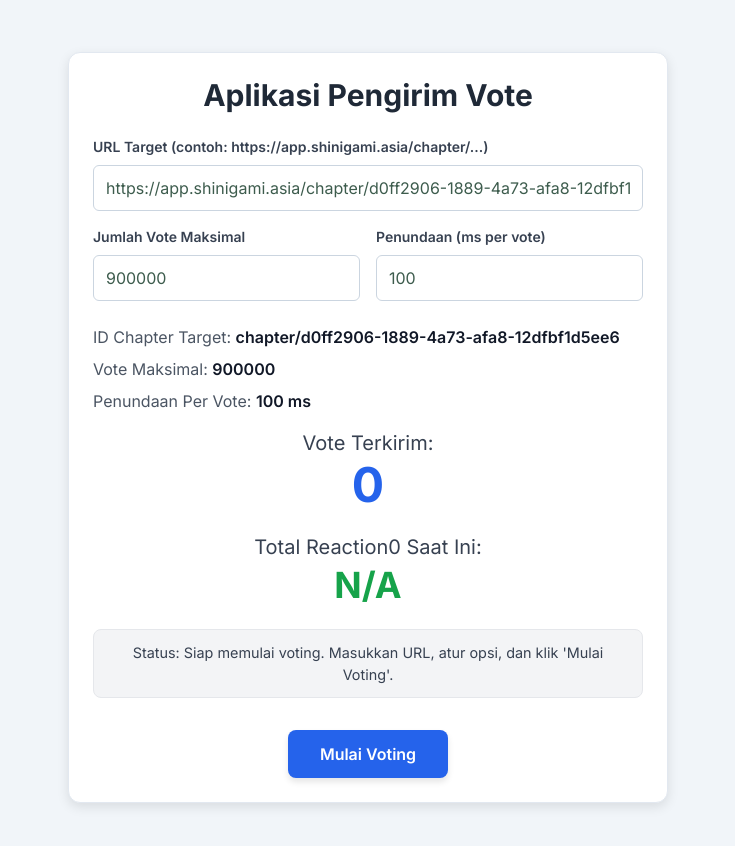
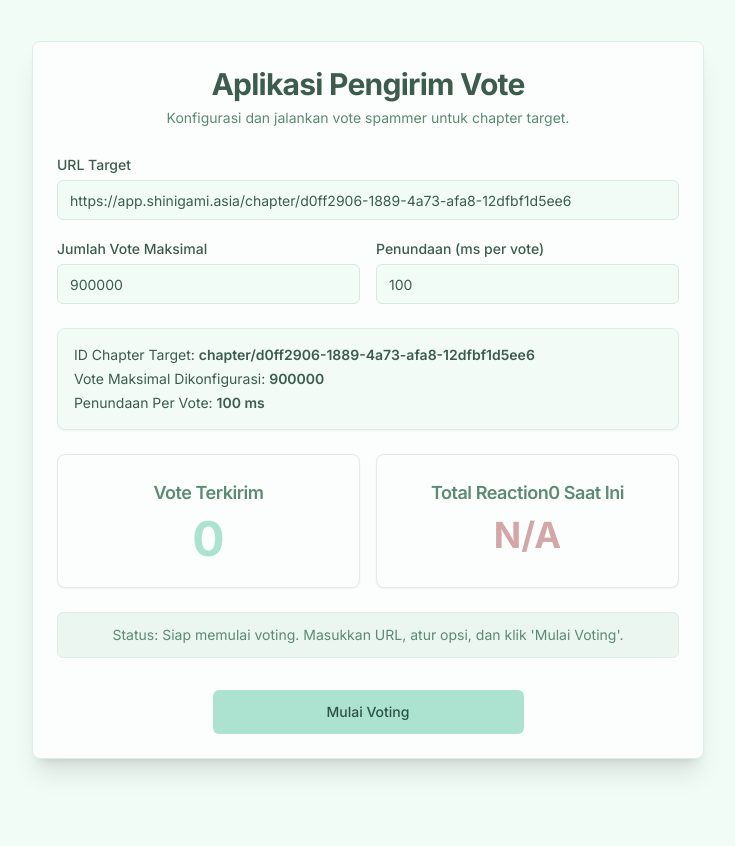
Before and after one commit to zmok099/upvote, a Next.js app: page / in a window 1280 px wide. Shown: the top 846 px of the page, without its empty margins (272-1007 px from the left). After the commit the page ends 800 px from the top, so only its background shows below. Built offline with nearby package versions, Linux system fonts and the light colour scheme.

Commit message:
ubah tampilan agar lebih baik lagi

```diff
--- a/src/app/page.tsx
+++ b/src/app/page.tsx
@@ -2,6 +2,11 @@
 "use client";
 
 import { useState, useEffect, useCallback, useRef } from 'react';
+import { Button } from "@/components/ui/button";
+import { Input } from "@/components/ui/input";
+import { Label } from "@/components/ui/label";
+import { Card, CardContent, CardDescription, CardFooter, CardHeader, CardTitle } from "@/components/ui/card";
+import { Loader2 } from "lucide-react";
 
 // Helper function to extract chapter ID from URL
 function extractChapterId(url: string): string | null {
@@ -37,7 +42,6 @@ export default function Home() {
     const isVotingRef = useRef(isVotingState);
     const votesSentCountRef = useRef(0);
 
-    // Effect to keep isVotingRef in sync with isVotingState
     useEffect(() => {
         isVotingRef.current = isVotingState;
     }, [isVotingState]);
@@ -47,18 +51,17 @@ export default function Home() {
         setMessageType(type);
     }, []);
 
-    // Effect to update display values when inputs change and set initial message
     useEffect(() => {
         const newChapterId = extractChapterId(targetUrl);
         setChapterIdDisplay(newChapterId || 'N/A');
         setMaxVotesDisplay(maxVotesInput);
         setDelayDisplay(`${delayInput} ms`);
 
-        if (!isVotingRef.current) { // Only update if not actively voting
+        if (!isVotingRef.current) {
             displayMessage("Siap memulai voting. Masukkan URL, atur opsi, dan klik 'Mulai Voting'.", 'info');
         }
     // eslint-disable-next-line react-hooks/exhaustive-deps
-    }, [targetUrl, maxVotesInput, delayInput]); // Removed displayMessage from deps as it's stable and caused loop with isVotingRef check
+    }, [targetUrl, maxVotesInput, delayInput]);
 
 
     const spamVoteCallback = useCallback(async (
@@ -66,19 +69,15 @@ export default function Home() {
         currentMaxVotesParam: number,
         currentDelayParam: number
       ) => {
-        // Condition to stop: User initiated stop OR max votes reached.
         if (!isVotingRef.current || votesSentCountRef.current >= currentMaxVotesParam) {
             if (isVotingRef.current && votesSentCountRef.current >= currentMaxVotesParam) {
-                // Voting completed successfully (max votes reached while still in "voting" mode)
                 displayMessage("🎉 Semua vote berhasil terkirim!", 'success');
-                setIsVotingState(false); // Signal UI to update (e.g., button text, enable inputs)
+                setIsVotingState(false);
             }
-            // If !isVotingRef.current, it means user clicked "Menghentikan Voting...".
-            // In this case, handleStartStopVoting already set isVotingState to false and displayed a message.
-            return; // Exit the callback, stopping the loop.
+            return;
         }
 
-        setVotesSent(prevVotes => prevVotes + 1); // Update display for the vote being attempted
+        setVotesSent(prevVotes => prevVotes + 1);
 
         try {
           const response = await fetch("https://commento.shngm.io/api/article?lang=en", {
@@ -99,7 +98,6 @@ export default function Home() {
           try {
             data = JSON.parse(text);
           } catch (parseError) {
-            // Check if still supposed to be voting before scheduling next attempt
             if (isVotingRef.current) {
                 displayMessage(`Gagal: Respon tidak valid untuk vote ${votesSentCountRef.current + 1}.`, 'error');
                 console.warn(`❌ Error parsing response for vote ${votesSentCountRef.current + 1}:`, parseError, "Full response:", text);
@@ -117,15 +115,13 @@ export default function Home() {
             console.warn(`Struktur respons tidak terduga untuk vote ${votesSentCountRef.current}:`, data);
           }
 
-          // Check again before scheduling next vote
           if (isVotingRef.current && votesSentCountRef.current < currentMaxVotesParam) {
             setTimeout(() => spamVoteCallback(currentChapterIdParam, currentMaxVotesParam, currentDelayParam), currentDelayParam);
-          } else if (isVotingRef.current) { // Loop finished naturally (max votes reached)
+          } else if (isVotingRef.current) {
             displayMessage("🎉 Semua vote berhasil terkirim!", 'success');
             setIsVotingState(false);
           }
         } catch (err) {
-          // Check if still supposed to be voting before scheduling next attempt
           if (isVotingRef.current) {
             displayMessage(`Gagal: Error jaringan untuk vote ${votesSentCountRef.current + 1}.`, 'error');
             console.error(`❌ Network error sending vote ${votesSentCountRef.current + 1}:`, err);
@@ -136,14 +132,13 @@ export default function Home() {
 
 
     const handleStartStopVoting = useCallback(() => {
-        if (isVotingRef.current) { // If currently voting, stop it
-            isVotingRef.current = false; // Signal the loop to stop
-            setIsVotingState(false);     // Update React state (triggers useEffect for ref, changes button text, enables inputs)
+        if (isVotingRef.current) {
+            isVotingRef.current = false;
+            setIsVotingState(false);
             displayMessage("Proses voting dihentikan.", 'info');
             return;
         }
 
-        // --- Validation and setup before starting ---
         const trimmedUrl = targetUrl.trim();
         if (!trimmedUrl) {
             displayMessage("❌ URL target tidak boleh kosong!", 'error');
@@ -176,8 +171,8 @@ export default function Home() {
         setCurrentReaction('N/A');
         displayMessage("Memulai proses voting...", 'info');
 
-        isVotingRef.current = true; // Set ref immediately for the first call to spamVoteCallback
-        setIsVotingState(true);     // Set state to trigger UI changes (button text, disabled inputs) and sync ref via useEffect
+        isVotingRef.current = true;
+        setIsVotingState(true);
 
         spamVoteCallback(extractedId, maxVotesValue, delayValue);
 
@@ -185,114 +180,113 @@ export default function Home() {
 
     const getMessageColorClasses = () => {
         if (messageType === 'error') {
-            return 'bg-red-100 text-red-700 border-red-200';
+            return 'bg-destructive/10 text-destructive border-destructive/20';
         } else if (messageType === 'success') {
-            return 'bg-green-100 text-green-700 border-green-200';
+            return 'bg-primary/10 text-primary border-primary/20';
         }
-        return 'bg-gray-100 text-gray-700 border-gray-200';
+        return 'bg-muted/50 text-muted-foreground border-border';
     };
 
     return (
-        <>
-            <style jsx global>{`
-                .container-spammer {
-                    background-color: #ffffff;
-                    padding: 24px;
-                    border-radius: 12px;
-                    box-shadow: 0 4px 12px rgba(0, 0, 0, 0.1);
-                    text-align: center;
-                    max-width: 600px;
-                    width: 100%;
-                    border: 1px solid #e2e8f0; /* slate-200 */
-                    margin: 2rem auto;
-                }
-                .message-box-spammer {
-                    min-height: 40px;
-                    display: flex;
-                    align-items: center;
-                    justify-content: center;
-                    font-size: 0.9rem;
-                }
-                .spammer-button {
-                    transition: all 0.2s ease-in-out;
-                    transform: scale(1);
-                    box-shadow: 0 4px 6px rgba(0, 0, 0, 0.1);
-                }
-                .spammer-button:hover {
-                    transform: scale(1.02);
-                    box-shadow: 0 6px 8px rgba(0, 0, 0, 0.15);
-                }
-                .spammer-button:active {
-                    transform: scale(0.98);
-                }
-                .spammer-input {
-                    border: 1px solid #cbd5e0; /* slate-300 */
-                    border-radius: 6px;
-                    padding: 10px 12px;
-                    font-size: 1rem;
-                    width: 100%;
-                    box-sizing: border-box;
-                    outline: none;
-                    transition: border-color 0.2s;
-                }
-                .spammer-input:focus {
-                    border-color: #3b82f6; /* blue-500 */
-                    box-shadow: 0 0 0 3px rgba(59, 130, 246, 0.2);
-                }
-                .spammer-input:disabled {
-                    background-color: #f1f5f9; /* slate-100 */
-                    cursor: not-allowed;
-                }
-            `}</style>
-            <div className="flex flex-col items-center justify-center min-h-screen bg-slate-100 p-5 font-body">
-                <div className="container-spammer">
-                    <h1 className="text-3xl font-extrabold text-gray-800 mb-6">Aplikasi Pengirim Vote</h1>
-
-                    <div className="space-y-4 mb-6 text-left">
+        <div className="flex flex-col items-center justify-center min-h-screen bg-background p-4 md:p-8 font-body">
+            <Card className="w-full max-w-2xl shadow-xl">
+                <CardHeader>
+                    <CardTitle className="text-3xl font-bold text-center">Aplikasi Pengirim Vote</CardTitle>
+                    <CardDescription className="text-center">
+                        Konfigurasi dan jalankan vote spammer untuk chapter target.
+                    </CardDescription>
+                </CardHeader>
+                <CardContent className="space-y-6">
+                    <div className="space-y-4">
                         <div>
-                            <label htmlFor="targetUrl" className="block text-gray-700 text-sm font-semibold mb-2">URL Target (contoh: https://app.shinigami.asia/chapter/...)</label>
-                            <input type="text" id="targetUrl" placeholder="Masukkan URL target di sini" className="spammer-input w-full" value={targetUrl} onChange={(e) => setTargetUrl(e.target.value)} disabled={isVotingState} />
+                            <Label htmlFor="targetUrl" className="text-sm font-medium">URL Target</Label>
+                            <Input
+                                type="text"
+                                id="targetUrl"
+                                placeholder="contoh: https://app.shinigami.asia/chapter/..."
+                                value={targetUrl}
+                                onChange={(e) => setTargetUrl(e.target.value)}
+                                disabled={isVotingState}
+                                className="mt-1"
+                            />
                         </div>
                         <div className="grid grid-cols-1 md:grid-cols-2 gap-4">
                             <div>
-                                <label htmlFor="maxVotesInput" className="block text-gray-700 text-sm font-semibold mb-2">Jumlah Vote Maksimal</label>
-                                <input type="number" id="maxVotesInput" min="1" className="spammer-input w-full" value={maxVotesInput} onChange={(e) => setMaxVotesInput(e.target.value)} disabled={isVotingState} />
+                                <Label htmlFor="maxVotesInput" className="text-sm font-medium">Jumlah Vote Maksimal</Label>
+                                <Input
+                                    type="number"
+                                    id="maxVotesInput"
+                                    min="1"
+                                    value={maxVotesInput}
+                                    onChange={(e) => setMaxVotesInput(e.target.value)}
+                                    disabled={isVotingState}
+                                    className="mt-1"
+                                />
                             </div>
                             <div>
-                                <label htmlFor="delayInput" className="block text-gray-700 text-sm font-semibold mb-2">Penundaan (ms per vote)</label>
-                                <input type="number" id="delayInput" min="100" className="spammer-input w-full" value={delayInput} onChange={(e) => setDelayInput(e.target.value)} disabled={isVotingState} />
+                                <Label htmlFor="delayInput" className="text-sm font-medium">Penundaan (ms per vote)</Label>
+                                <Input
+                                    type="number"
+                                    id="delayInput"
+                                    min="100"
+                                    value={delayInput}
+                                    onChange={(e) => setDelayInput(e.target.value)}
+                                    disabled={isVotingState}
+                                    className="mt-1"
+                                />
                             </div>
                         </div>
                     </div>
 
-                    <div className="text-left text-gray-600 mb-4 space-y-2">
-                        <p>ID Chapter Target: <span className="font-semibold text-gray-900 break-all">{chapterIdDisplay}</span></p>
-                        <p>Vote Maksimal: <span className="font-semibold text-gray-900">{maxVotesDisplay}</span></p>
-                        <p>Penundaan Per Vote: <span className="font-semibold text-gray-900">{delayDisplay}</span></p>
+                    <Card className="bg-muted/30">
+                        <CardContent className="p-4 space-y-1 text-sm">
+                            <p>ID Chapter Target: <span className="font-semibold text-foreground break-all">{chapterIdDisplay}</span></p>
+                            <p>Vote Maksimal Dikonfigurasi: <span className="font-semibold text-foreground">{maxVotesDisplay}</span></p>
+                            <p>Penundaan Per Vote: <span className="font-semibold text-foreground">{delayDisplay}</span></p>
+                        </CardContent>
+                    </Card>
+
+                    <div className="grid grid-cols-1 md:grid-cols-2 gap-4">
+                        <Card className="text-center">
+                            <CardHeader className="pb-2">
+                                <CardTitle className="text-lg text-muted-foreground">Vote Terkirim</CardTitle>
+                            </CardHeader>
+                            <CardContent>
+                                <span className="font-bold text-5xl text-primary">{votesSent}</span>
+                            </CardContent>
+                        </Card>
+                        <Card className="text-center">
+                            <CardHeader className="pb-2">
+                                <CardTitle className="text-lg text-muted-foreground">Total Reaction0 Saat Ini</CardTitle>
+                            </CardHeader>
+                            <CardContent>
+                                <span className="font-bold text-4xl text-accent">{currentReaction}</span>
+                            </CardContent>
+                        </Card>
                     </div>
 
-                    <div className="flex flex-col items-center justify-center mb-6">
-                        <p className="text-xl text-gray-700">Vote Terkirim:</p>
-                        <span className="font-bold text-5xl text-blue-600 mt-1">{votesSent}</span>
-                    </div>
-
-                    <div className="flex flex-col items-center justify-center mb-6">
-                        <p className="text-xl text-gray-700">Total Reaction0 Saat Ini:</p>
-                        <span className="font-bold text-4xl text-green-600 mt-1">{currentReaction}</span>
-                    </div>
-
-                    <div className={`message-box-spammer mt-6 p-3 rounded-lg border ${getMessageColorClasses()}`}>
+                    <div className={`p-3 rounded-md border text-sm min-h-[40px] flex items-center justify-center ${getMessageColorClasses()}`}>
                         {messageText}
                     </div>
-
-                    <button
-                        className="spammer-button mt-8 w-full md:w-auto px-8 py-3 bg-blue-600 text-white font-semibold rounded-lg hover:bg-blue-700 focus:outline-none focus:ring-4 focus:ring-blue-300"
+                </CardContent>
+                <CardFooter className="flex justify-center pt-2">
+                    <Button
                         onClick={handleStartStopVoting}
+                        size="lg"
+                        className="w-full md:w-1/2"
+                        disabled={false} // Button is always enabled, logic handles start/stop
                     >
-                        {isVotingState ? "Menghentikan Voting..." : "Mulai Voting"}
-                    </button>
-                </div>
-            </div>
-        </>
+                        {isVotingState ? (
+                            <>
+                                <Loader2 className="mr-2 h-4 w-4 animate-spin" />
+                                Menghentikan Voting...
+                            </>
+                        ) : (
+                            "Mulai Voting"
+                        )}
+                    </Button>
+                </CardFooter>
+            </Card>
+        </div>
     );
 }
```
